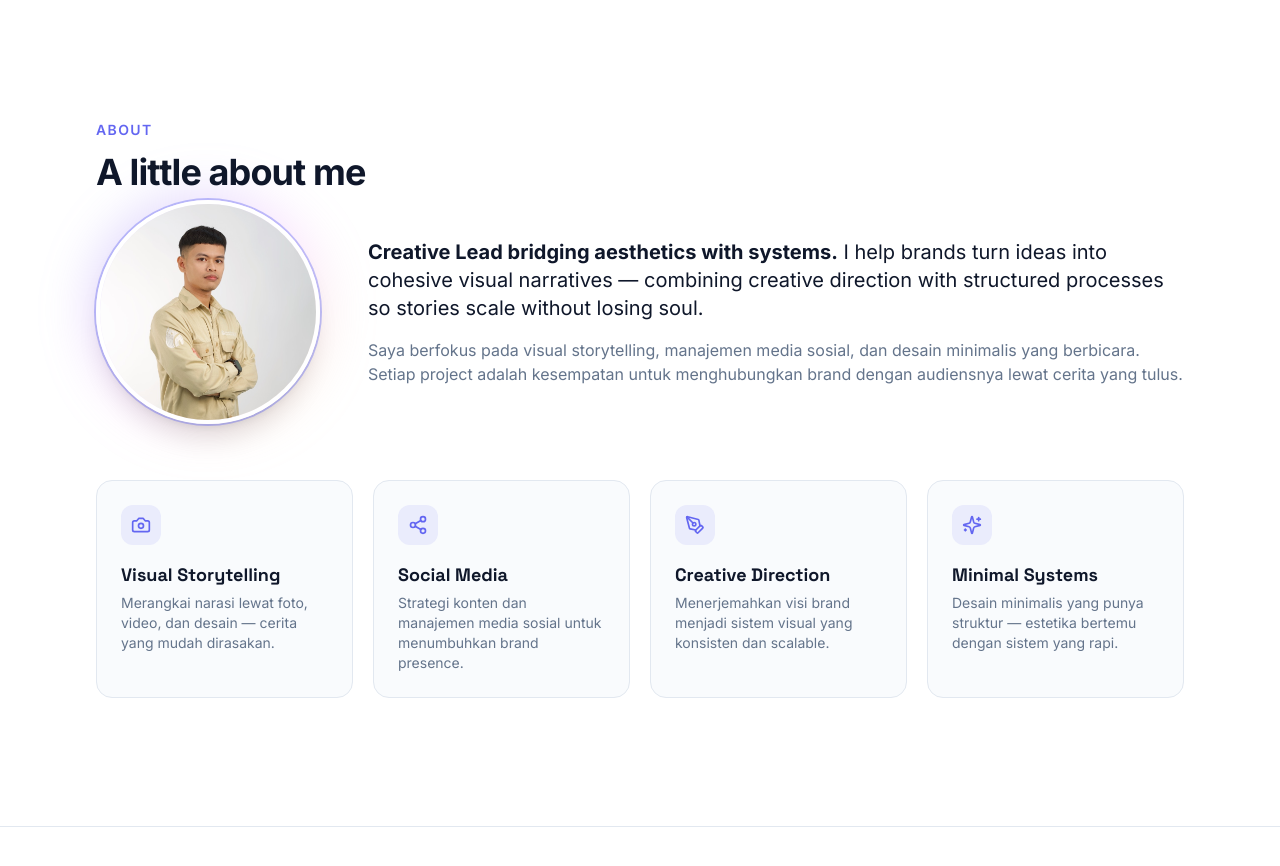
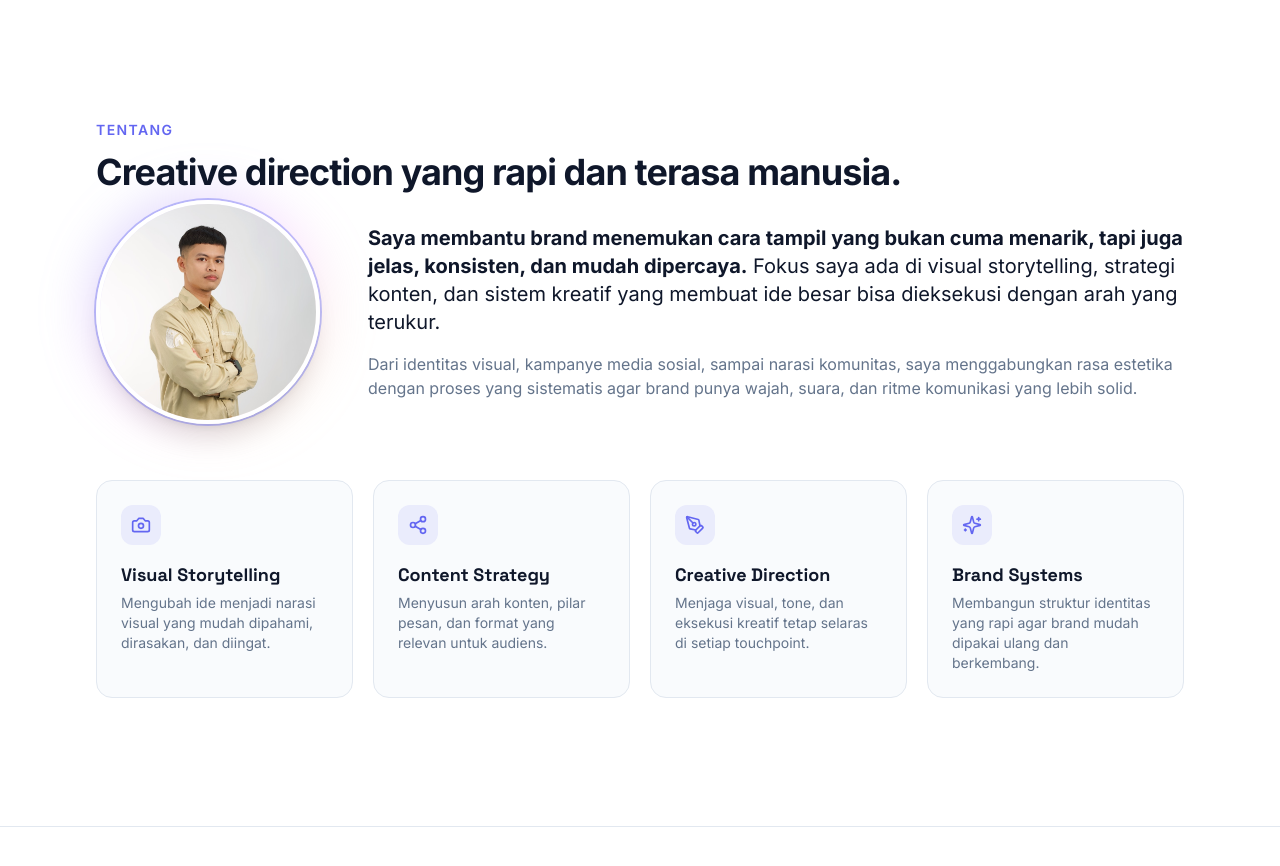
Before and after one commit to aditiamucharom/aditiamucharom.github.io, a Next.js app: page / in a window 1280 px wide. Shown: the part 820-1686 px from the top of the page. Built offline with nearby package versions, Linux system fonts and the light colour scheme.

Commit message:
Strengthen personal branding and project proof

```diff
--- a/components/about.tsx
+++ b/components/about.tsx
@@ -7,25 +7,25 @@ const highlights = [
     icon: Camera,
     title: "Visual Storytelling",
     description:
-      "Merangkai narasi lewat foto, video, dan desain — cerita yang mudah dirasakan.",
+      "Mengubah ide menjadi narasi visual yang mudah dipahami, dirasakan, dan diingat.",
   },
   {
     icon: Share2,
-    title: "Social Media",
+    title: "Content Strategy",
     description:
-      "Strategi konten dan manajemen media sosial untuk menumbuhkan brand presence.",
+      "Menyusun arah konten, pilar pesan, dan format yang relevan untuk audiens.",
   },
   {
     icon: PenTool,
     title: "Creative Direction",
     description:
-      "Menerjemahkan visi brand menjadi sistem visual yang konsisten dan scalable.",
+      "Menjaga visual, tone, dan eksekusi kreatif tetap selaras di setiap touchpoint.",
   },
   {
     icon: Sparkles,
-    title: "Minimal Systems",
+    title: "Brand Systems",
     description:
-      "Desain minimalis yang punya struktur — estetika bertemu dengan sistem yang rapi.",
+      "Membangun struktur identitas yang rapi agar brand mudah dipakai ulang dan berkembang.",
   },
 ];
 
@@ -34,9 +34,11 @@ export function About() {
     <section id="about" className="py-24 sm:py-32">
       <div className="container-page">
         <p className="text-sm font-semibold uppercase tracking-widest text-brand mb-3">
-          About
+          Tentang
         </p>
-        <h2 className="section-title">A little about me</h2>
+        <h2 className="section-title">
+          Creative direction yang rapi dan terasa manusia.
+        </h2>
 
         {/* Photo + bio side-by-side on md+, stacked on mobile */}
         <div className="grid items-center gap-10 md:grid-cols-[auto_1fr] md:gap-12 mb-14">
@@ -62,17 +64,18 @@ export function About() {
           <div>
             <p className="text-lg sm:text-xl leading-relaxed">
               <strong className="text-[rgb(var(--foreground))]">
-                Creative Lead bridging aesthetics with systems.
+                Saya membantu brand menemukan cara tampil yang bukan cuma
+                menarik, tapi juga jelas, konsisten, dan mudah dipercaya.
               </strong>{" "}
-              I help brands turn ideas into cohesive visual narratives —
-              combining creative direction with structured processes so stories
-              scale without losing soul.
+              Fokus saya ada di visual storytelling, strategi konten, dan
+              sistem kreatif yang membuat ide besar bisa dieksekusi dengan
+              arah yang terukur.
             </p>
             <p className="mt-4 text-[rgb(var(--muted-foreground))]">
-              Saya berfokus pada visual storytelling, manajemen media sosial,
-              dan desain minimalis yang berbicara. Setiap project adalah
-              kesempatan untuk menghubungkan brand dengan audiensnya lewat
-              cerita yang tulus.
+              Dari identitas visual, kampanye media sosial, sampai narasi
+              komunitas, saya menggabungkan rasa estetika dengan proses yang
+              sistematis agar brand punya wajah, suara, dan ritme komunikasi
+              yang lebih solid.
             </p>
           </div>
         </div>
```
